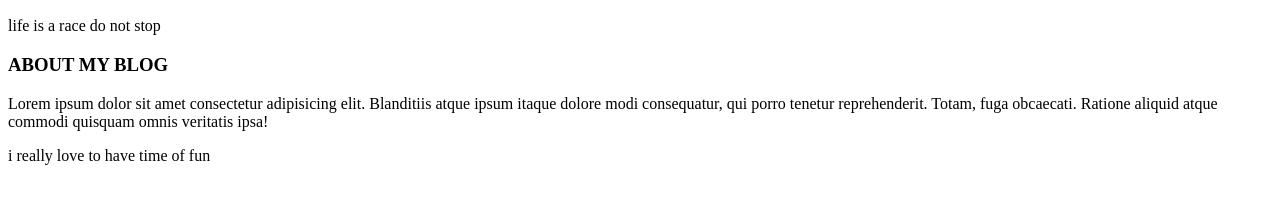
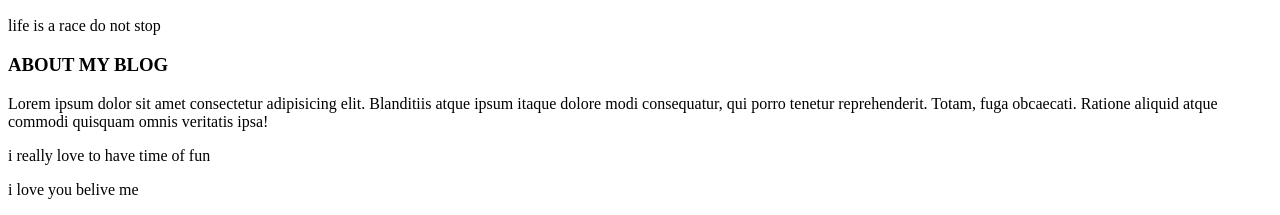
Before and after one commit to Tasnimul-Sharan/My-blog, a plain HTML site: page index.html in a window 1280 px wide. Shown: the part 1178-1393 px from the top of the page. Before the commit the page ends 1359 px from the top, so only its background shows below. Drawn offline with Linux system fonts and the light colour scheme.

Commit message:
i want to change

```diff
--- a/index.html
+++ b/index.html
@@ -19,6 +19,7 @@
             <h3>ABOUT MY BLOG</h3>
             <p>Lorem ipsum dolor sit amet consectetur adipisicing elit. Blanditiis atque ipsum itaque dolore modi consequatur, qui porro tenetur reprehenderit. Totam, fuga obcaecati. Ratione aliquid atque commodi quisquam omnis veritatis ipsa!</p>
             <p>i really love to have time of fun</p>
+            <p>i love you belive me</p>
         </div>
     </section>
 </body>
```
